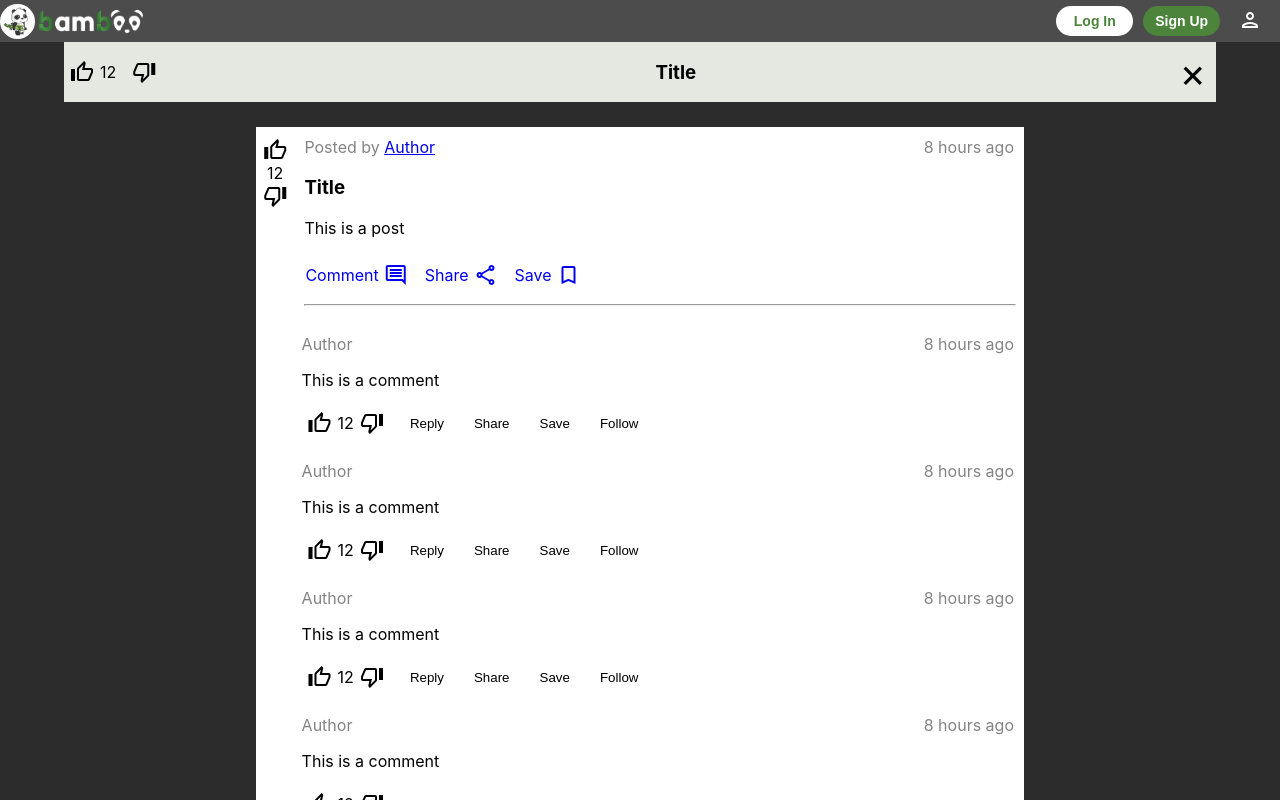
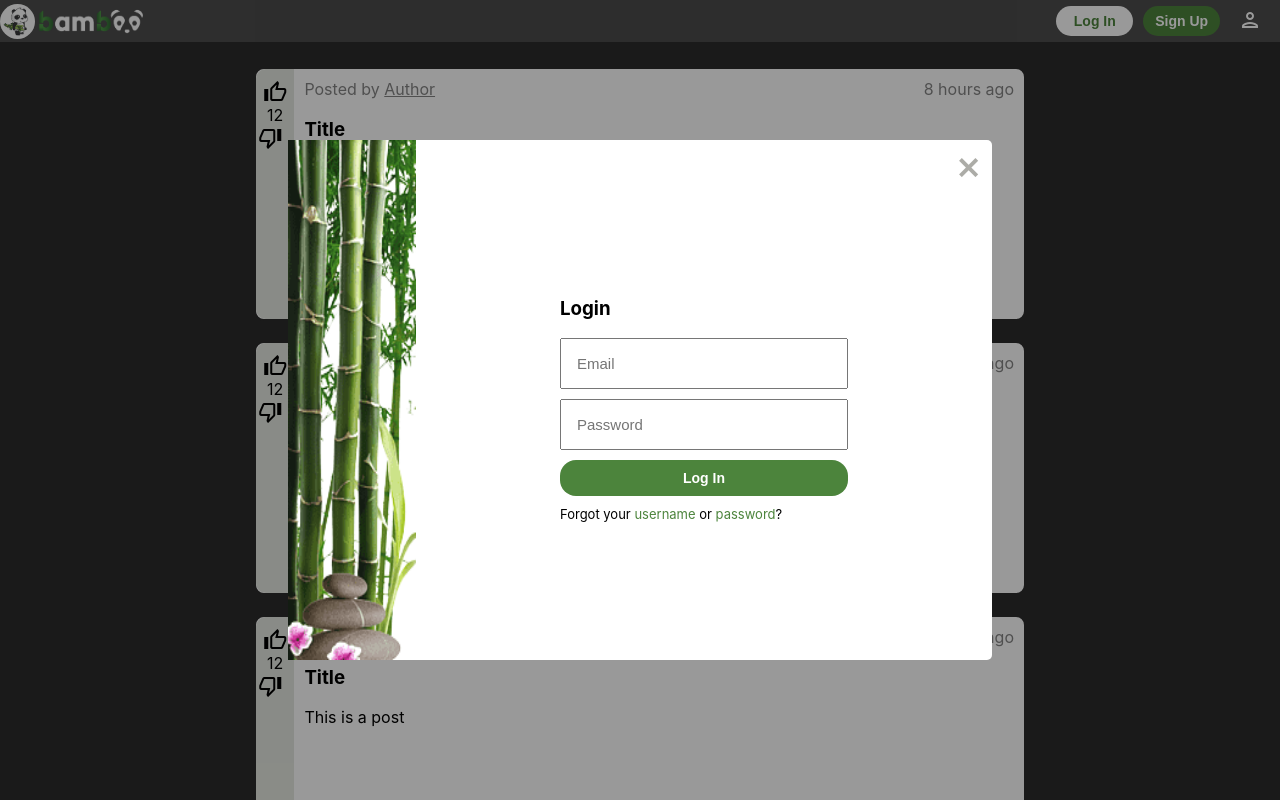
Before and after one commit to phunky-panda94/bamboo, a React (Create React App) app in the folder client/: page / in a window 1280 px wide. Both pictures are taken after a click on the button "Log In". Shown: the top 800 px of the page. Built offline with nearby package versions, Linux system fonts and the light colour scheme.

Commit message:
implemented display / hide form

```diff
--- a/client/src/App.js
+++ b/client/src/App.js
@@ -1,3 +1,4 @@
+import { useState } from 'react';
 import { BrowserRouter as Router, Routes, Route } from 'react-router-dom';
 import Header from './header/Header';
 import Feed from './feed/Feed';
@@ -5,18 +6,22 @@ import Form from './form/Form';
 import Post from './post/Post';
 
 function App() {
+
+    const [displayForm, setDisplayForm] = useState(false);
+    const [formType, setFormType] = useState();
+
+    const toggleForm = () => {
+        displayForm ? setDisplayForm(false) : setDisplayForm(true);
+    }
+
     return (
         <Router>
-            <Header/>
-            <Post />
-            {/* <Routes>
-                <Route exact path="/">
-                    <Form type="Register"/>
-                    <Feed/>
-                <Route/>
-                <Route path="/posts" />
-                <Route path="/profile"/>
-            </Routes> */}
+            <Header setFormType={setFormType} toggleForm={toggleForm} />
+            {displayForm && <Form type={formType} toggleForm={toggleForm}/>}
+            <Routes>
+                <Route path="/" element={<Feed />} />
+                <Route path="/post/:id" element={<Post />} />
+            </Routes>
         </Router>
     );
 }
--- a/client/src/feed/Feed.css
+++ b/client/src/feed/Feed.css
@@ -2,11 +2,15 @@
     width: 75%;
 }
 
-.feed > .post {
+.post-card {
     margin-top: 10px;
     margin-bottom: 10px;
 }
 
-.feed:first-child, .feed:last-child{
-    margin-top: 10px;
+.feed:first-child {
+    margin-top: 15px;
 }
+
+.feed:last-child {
+    margin-bottom: 15px;
+}
--- a/client/src/feed/Feed.js
+++ b/client/src/feed/Feed.js
@@ -8,6 +8,7 @@ function Feed() {
                 <PostCard/>
                 <PostCard/>
                 <PostCard/>
+                <PostCard/>
             </div>
         </div>
     )
--- a/client/src/form/Form.css
+++ b/client/src/form/Form.css
@@ -1,6 +1,5 @@
 .modal {
     background-color: rgba(0,0,0,0.4);
-    display: none;
     height: 100%;
     width: 100%;
     position: fixed;
--- a/client/src/form/Form.js
+++ b/client/src/form/Form.js
@@ -3,7 +3,7 @@ import Field from './Field';
 
 function Form(props) {
 
-    const { type } = props
+    const { toggleForm, type } = props
 
     return (
         <div className="modal flex flex-jc-c flex-ai-c">
@@ -13,14 +13,14 @@ function Form(props) {
                 </div>
                 <div className="form-container flex flex-col">
                     <div className ="close flex flex-jc-fe">
-                        <span className="grey close-btn">&times;</span>
+                        <span className="grey close-btn" onClick={() => toggleForm()}>&times;</span>
                     </div>
                     <div className="form-container flex flex-jc-c flex-ai-c">
                         <form className="form-field-group flex flex-col">
                             <h3>{type}</h3>
                             <Field name="email" label="Email"/>
                             <Field name="password" label="Password" />
-                            <button className="bg-dark-green white btn" type="submit">{type === 'Login' ? 'Log In': 'Register'}</button>
+                            <button className="bg-dark-green white btn" type="submit">{type === 'Login' ? 'Log In': 'Sign Up'}</button>
                             {type === 'Login' ?
                                 <span className="small-font">
                                     Forgot your <a className="dark-green" href="/">username</a> or <a className="dark-green" href="/">password</a>?
--- a/client/src/header/Header.js
+++ b/client/src/header/Header.js
@@ -1,6 +1,14 @@
 import './Header.css';
 
-function Header() {
+function Header(props) {
+
+    const { setFormType, toggleForm } = props
+
+    const handleClick = (formType) => {
+        setFormType(formType);
+        toggleForm();
+    }
+
     return (
         <header className="bg-light-black header flex flex-jc-sb flex-ai-c">
             <a className="home flex flex-ai-c" href="/">
@@ -8,8 +16,8 @@ function Header() {
                 <img alt="bamboo" src="/bamboo.png" className="brand"></img>
             </a>
             <div className="flex flex-ai-c">
-                <button className="bg-white dark-green header-btn">Log In</button>
-                <button className="bg-dark-green white header-btn">Sign Up</button>
+                <button className="bg-white dark-green header-btn" onClick={() => handleClick('Login')}>Log In</button>
+                <button className="bg-dark-green white header-btn" onClick={() => handleClick('Sign Up')}>Sign Up</button>
                 <button className="profile">
                     <span className="white material-icons-outlined">person</span>
                 </button>
--- a/client/src/index.css
+++ b/client/src/index.css
@@ -10,6 +10,7 @@ body {
 }
 
 a {
+    color: inherit;
     text-decoration: none;
 }
 
--- a/client/src/post/PostCard.js
+++ b/client/src/post/PostCard.js
@@ -1,7 +1,9 @@
 import './PostCard.css';
+import { Link } from 'react-router-dom';
 
 function PostCard() {
     return (
+        <Link to="/post/123">
             <div className="bg-white post-card flex">
                 <div className="bg-light-grey post-votes flex flex-col flex-ai-c">
                     <button className="vote-btn material-icons-outlined">thumb_up</button>
@@ -33,6 +35,7 @@ function PostCard() {
                     </div>
                 </div>
             </div>
+        </Link>
     )
 }
 
--- a/client/src/post/PostHeader.js
+++ b/client/src/post/PostHeader.js
@@ -11,7 +11,7 @@ function PostHeader() {
             </div>
             <h3>Title</h3>
             <div className="post-header-close flex flex-ai-c">
-                <span>&times;</span>
+                <a href="/">&times;</a>
             </div>
         </div>
     )
```
Lines whose indentation alone changed are shown as unchanged.
